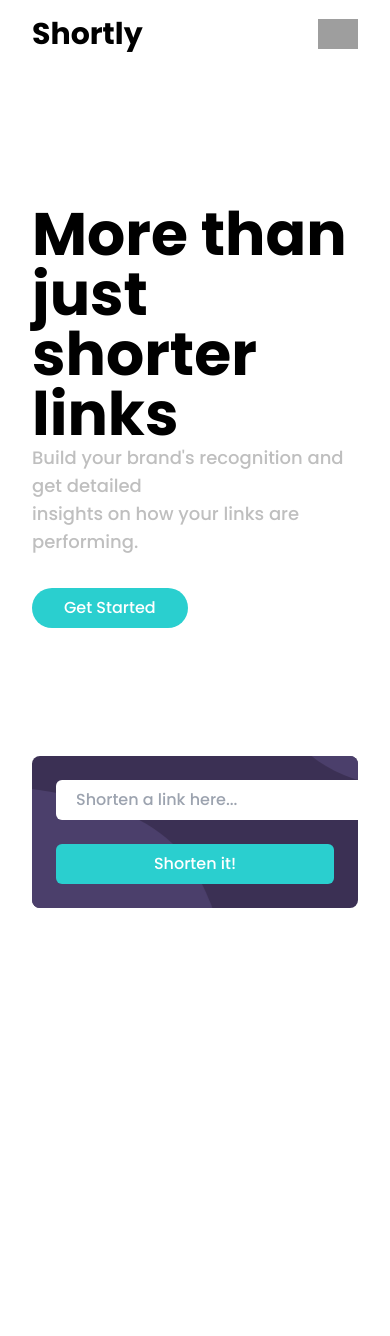
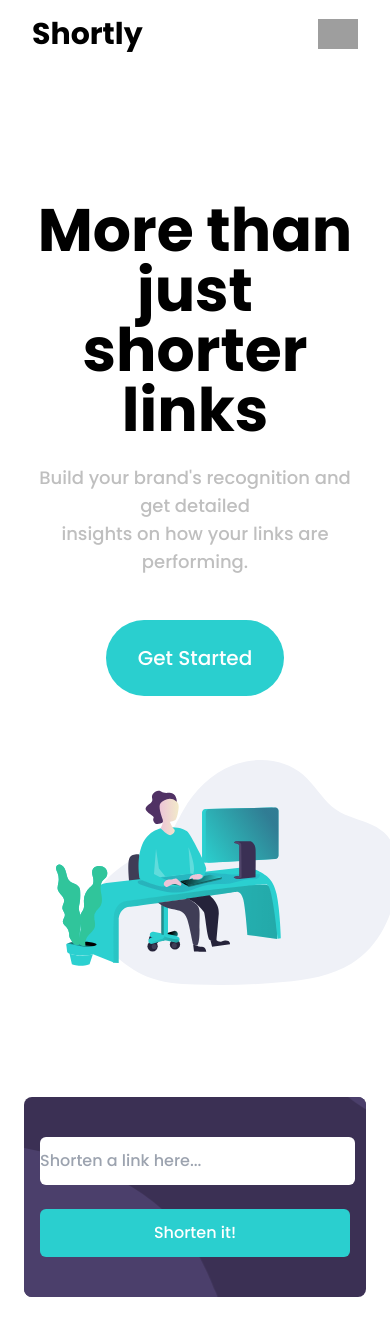
Before and after one commit to dnirns/fe-mentor-todo-app, a React (Create React App) app: page / in a window 390 px wide. Shown: the top 1336 px of the page. Before the commit the page ends 964 px from the top, so only its background shows below. Built offline with nearby package versions, Linux system fonts and the light colour scheme; grey boxes are pictures that could not be loaded.

Commit message:
responsive layouting of home image/header

```diff
--- a/src/App.js
+++ b/src/App.js
@@ -7,7 +7,7 @@ const App = () => {
   return (
     <>
       <Nav />
-      <div className='container px-8 mx-auto'>
+      <div className='container sm:px-10 px-6 mx-auto'>
         <Home />
       </div>
     </>
--- a/src/components/Home.js
+++ b/src/components/Home.js
@@ -1,23 +1,30 @@
 import React from 'react'
 import Search from './Search'
+import workingIllustration from '../assets/images/illustration-working.svg'
 
 const Home = () => {
   return (
-    <div className='text-black text-4xl container py-10'>
-      <div className='my-24'>
-        <p className='text-6xl font-bold'>
+    <div className='text-black text-4xl py-10 text-center md:text-left'>
+      <div className='my-20 flex flex-col md:flex-row '>
+        <div className='flex-col'>
+          <p className='text-6xl py-3 font-bold '>
             More than just <br />
             shorter links
           </p>
-        <p className='text-lg text-neutral-gray'>
+          <p className='text-lg text-neutral-gray py-3'>
             Build your brand's recognition and get detailed <br />
             insights on how your links are performing.
           </p>
-
-        <button className='text-base bg-primary-cyan rounded-full px-8 py-2 text-white my-8 hover:opacity-90'>
+          <button className='sm:text-base text-xl px-8 sm:py-4 py-6 text-white md:my-4 my-8 bg-primary-cyan rounded-full hover:opacity-90'>
             Get Started
           </button>
         </div>
+
+        <div className='md:ml-4 ml-8 md:w-8/12 w-full my-8 sm:my-2'>
+          <img src={workingIllustration} alt='person working at computer' />
+        </div>
+      </div>
+
       <Search />
     </div>
   )
--- a/src/components/Search.js
+++ b/src/components/Search.js
@@ -19,17 +19,17 @@ const Search = () => {
   }
 
   return (
-    <div className='m-4 container mx-auto'>
+    <div className='container mx-auto'>
       <div className='bg-primary-dark-violet rounded-lg'>
-        <div className='flex flex-wrap flex-1 bg-desktop-search-bg bg-cover bg-no-repeat bg-center rounded-lg py-6'>
+        <div className='flex flex-wrap flex-1 bg-desktop-search-bg bg-cover bg-no-repeat bg-center rounded-lg py-10 px-0 sm:px-3'>
           <input
-            className='rounded-md mx-6 flex-1 w-100 px-5 py-2 text-base'
+            className='rounded-md mx-4 py-3 flex-1 flex w-100 text-base'
             value={url}
             placeholder='Shorten a link here...'
             onChange={(e) => setUrl(e.target.value)}
           />
           <button
-            className='rounded-md sm:ml-0 sm:mr-6 ml-6 mr-6 mt-6 sm:mt-0 px-5 py-2 bg-primary-cyan text-white text-base hover:opacity-90 flex-1 sm:flex-none'
+            className='rounded-md mx-4 mt-6 sm:mt-0 px-5 py-3 bg-primary-cyan text-white text-base hover:opacity-90 flex-1 sm:flex-none'
             onClick={shortenApi}
           >
             Shorten it!
```
Also changed, not shown: 1 other file (tests, documents, lock files or other folders). Lines whose indentation alone changed are shown as unchanged.
